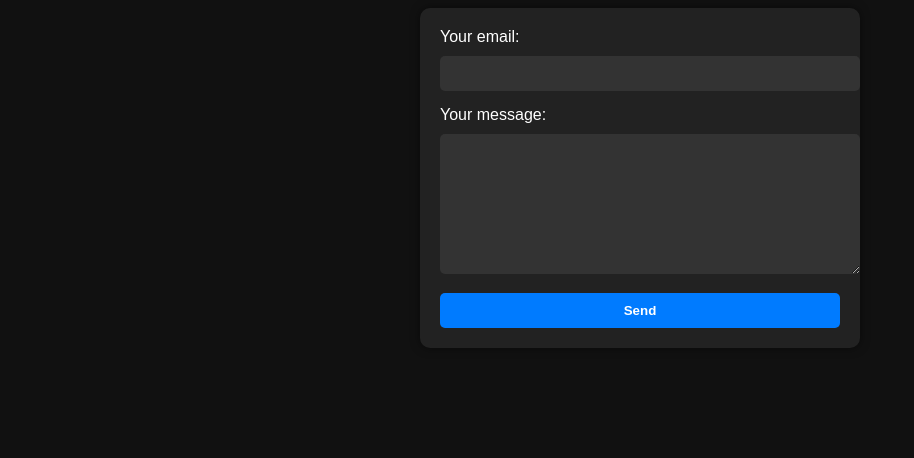
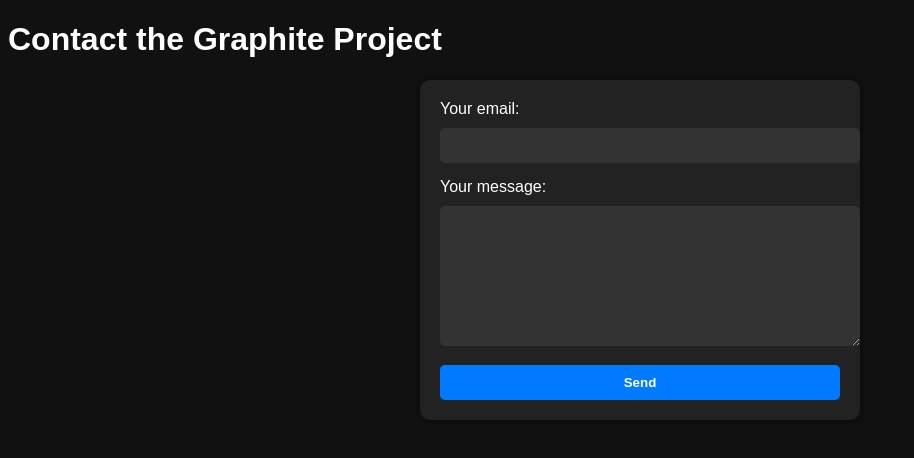
Before and after one commit to graphiteweb/graphiteweb.github.io, a plain HTML site: page contact.html in a window 1280 px wide. Shown: the whole page, without its empty margins (0-914 px from the left). Drawn offline with Linux system fonts and the light colour scheme.

Commit message:
Update contact.html

```diff
--- a/contact.html
+++ b/contact.html
@@ -52,6 +52,7 @@
     }
   </style>
 </head>
+<h1>Contact the Graphite Project</h1>
 <body>
   <form
     action="https://formspree.io/f/mpzgdbyj"
```
